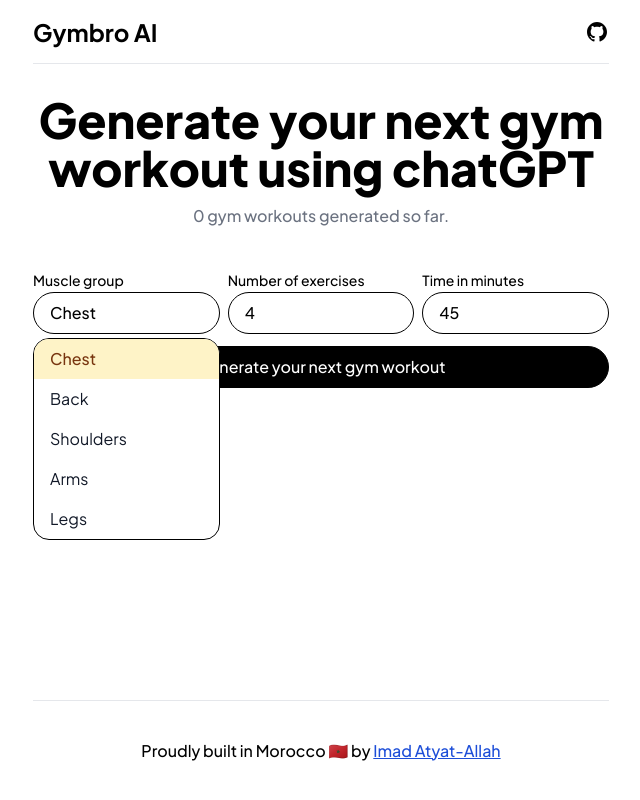
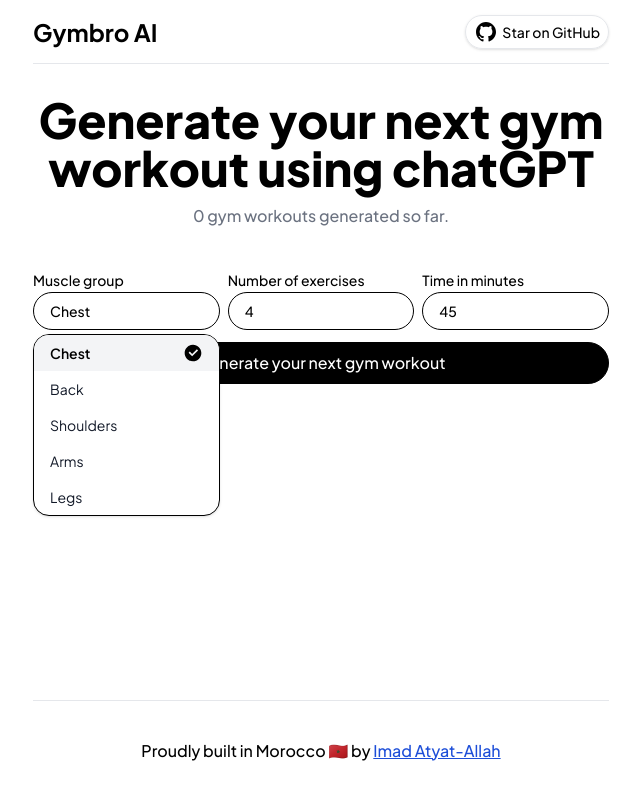
Before and after one commit to imadatyatalah/gymbro-ai, a Next.js app: page / in a window 1280 px wide. Both pictures are taken after a click on the button "Chest". Shown: the whole page, without its empty margins (319-959 px from the left). Built offline with nearby package versions, Linux system fonts and the light colour scheme; no server answers; the database is empty.

Commit message:
small Improvements

```diff
--- a/src/app/api/chat/route.ts
+++ b/src/app/api/chat/route.ts
@@ -49,7 +49,7 @@
 - [Provide step-by-step instructions for performing the exercise]
 - [Provide step-by-step instructions for performing the exercise]
 
-also add a random advice at the end of the workout.
+Also add a random advice.
 
 note: don't generate anything but the exercises and the advice.
         `,
--- a/src/components/Dropdown.tsx
+++ b/src/components/Dropdown.tsx
@@ -1,5 +1,6 @@
 import { Fragment } from "react";
 import { Listbox, Transition } from "@headlessui/react";
+import CheckboxCircleFill from "@/icons/CheckboxCircleFill";
 
 const Dropdown = ({
   items,
@@ -19,7 +20,7 @@
       <Listbox value={selectedItem} onChange={setSelectedItem}>
         <div className="relative">
           <Listbox.Button className="relative capitalize w-full cursor-pointer rounded-full text-base px-4 py-2 text-left border border-black font-medium focus:outline-none">
-            <span className="block truncate">{selectedItem}</span>
+            <span className="block truncate text-sm">{selectedItem}</span>
           </Listbox.Button>
 
           <Transition
@@ -28,13 +29,13 @@
             leaveFrom="opacity-100"
             leaveTo="opacity-0"
           >
-            <Listbox.Options className="absolute mt-1 w-full overflow-auto rounded-2xl bg-white text-base border border-black focus:outline-none">
+            <Listbox.Options className="absolute shadow mt-1 w-full overflow-auto rounded-2xl bg-white text-base border border-black focus:outline-none">
               {items.map((item, index) => (
                 <Listbox.Option
                   key={index}
                   className={({ active }) =>
-                    `relative cursor-default select-none py-2 px-4 ${
-                      active ? "bg-amber-100 text-amber-900" : "text-gray-900"
+                    `relative cursor-default text-sm select-none py-2 px-4 ${
+                      active ? "bg-gray-100" : "text-gray-900"
                     }`
                   }
                   value={item}
@@ -43,11 +44,20 @@
                     <>
                       <span
                         className={`block truncate capitalize ${
-                          selected ? "font-medium" : "font-normal"
+                          selected ? "font-semibold" : "font-normal"
                         }`}
                       >
                         {item}
                       </span>
+
+                      {selected ? (
+                        <span className="absolute inset-y-0 right-0 flex items-center pr-4">
+                          <CheckboxCircleFill
+                            className="w-5 h-5"
+                            aria-hidden="true"
+                          />
+                        </span>
+                      ) : null}
                     </>
                   )}
                 </Listbox.Option>
--- a/src/components/Header.tsx
+++ b/src/components/Header.tsx
@@ -15,8 +15,12 @@
           href="https://github.com/imadatyatalah/gymbro-ai"
           target="_blank"
           rel="noopener noreferrer"
+          className="flex items-center text-sm font-medium border rounded-full px-2 py-1 shadow hover:bg-gray-100 transition-all duration-200"
         >
-          <GithubIcon />
+          <span className="mr-1">
+            <GithubIcon />
+          </span>
+          Star on GitHub
         </a>
       </div>
     </header>
--- /dev/null
+++ b/src/icons/CheckboxCircleFill.tsx
@@ -0,0 +1,17 @@
+import { SVGProps } from "react";
+
+const CheckboxCircleFill = (props: SVGProps<SVGSVGElement>) => {
+  return (
+    <svg
+      xmlns="http://www.w3.org/2000/svg"
+      viewBox="0 0 24 24"
+      width="24"
+      height="24"
+      {...props}
+    >
+      <path d="M12 22C6.47715 22 2 17.5228 2 12C2 6.47715 6.47715 2 12 2C17.5228 2 22 6.47715 22 12C22 17.5228 17.5228 22 12 22ZM11.0026 16L18.0737 8.92893L16.6595 7.51472L11.0026 13.1716L8.17421 10.3431L6.75999 11.7574L11.0026 16Z"></path>
+    </svg>
+  );
+};
+
+export default CheckboxCircleFill;
```
